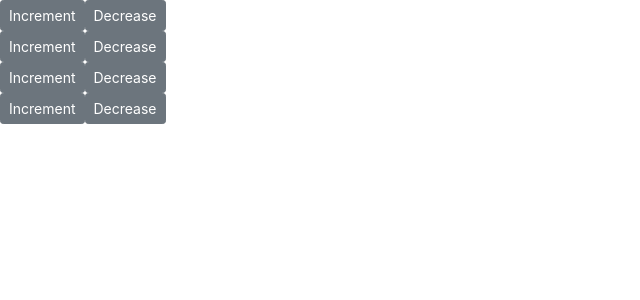
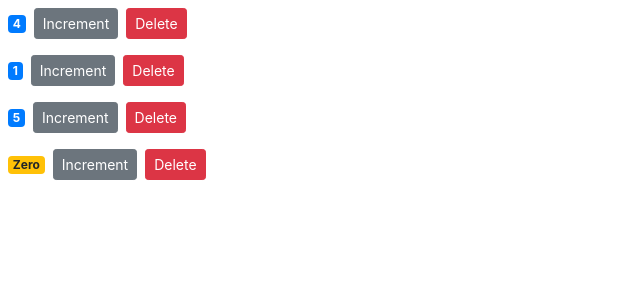
Before and after one commit to DamocValentin/React-Learn-Tutorial, a React (Create React App) app in the folder counter-app/: page / in a window 1280 px wide. Shown: the top 300 px of the page, without its empty margins (0-640 px from the left). Built offline with nearby package versions, Linux system fonts and the light colour scheme.

Commit message:
Handel events

```diff
--- a/counter-app/src/components/counter.jsx
+++ b/counter-app/src/components/counter.jsx
@@ -8,15 +8,10 @@
   constructor(props) {
     super(props);
     this.handleIncrement = this.handleIncrement.bind(this);
-    this.handleDecrease = this.handleDecrease.bind(this);
   }
 
   handleIncrement() {
     this.setState({ value: this.state.value + 1 });
-  }
-
-  handleDecrease() {
-    this.setState({ value: this.state.value > 0 ? this.state.value - 1 : 0 });
   }
 
   getBadgeClasses() {
@@ -26,8 +21,8 @@
   }
 
   formatCount() {
-    const { count } = this.state;
-    return count === 0 ? "Zero" : count;
+    const { value } = this.state;
+    return value === 0 ? "Zero" : value;
   }
 
   render() {
@@ -41,10 +36,10 @@
           Increment
         </button>
         <button
-          onClick={this.handleDecrease}
-          className="btn btn-secondary btn-sm"
+          onClick={this.props.onDelete}
+          className="btn btn-danger btn-sm m-2"
         >
-          Decrease
+          Delete
         </button>
       </div>
     );
--- a/counter-app/src/components/counters.jsx
+++ b/counter-app/src/components/counters.jsx
@@ -14,7 +14,7 @@
       },
       {
         id: 3,
-        value: 0,
+        value: 5,
       },
       {
         id: 4,
@@ -22,13 +22,21 @@
       },
     ],
   };
+
+  handleDelte = () => {
+    console.log("Event handler called");
+  };
+
   render() {
     return (
       <div>
         {this.state.counters.map((counter) => (
-          <Counter key={counter.id} value={counter.value}>
-            <h4>title</h4>
-          </Counter>
+          <Counter
+            key={counter.id}
+            value={counter.value}
+            id={counter.id}
+            onDelete={this.handleDelte}
+          ></Counter>
         ))}
       </div>
     );
--- a/counter-app/src/index.js
+++ b/counter-app/src/index.js
@@ -1,7 +1,7 @@
 import React from "react";
 import ReactDOM from "react-dom";
 import "./index.css";
-import App from "./App";
+import App from "../src/App";
 import * as serviceWorker from "./serviceWorker";
 import "bootstrap/dist/css/bootstrap.css";
 import Counters from "./components/counters";
```
